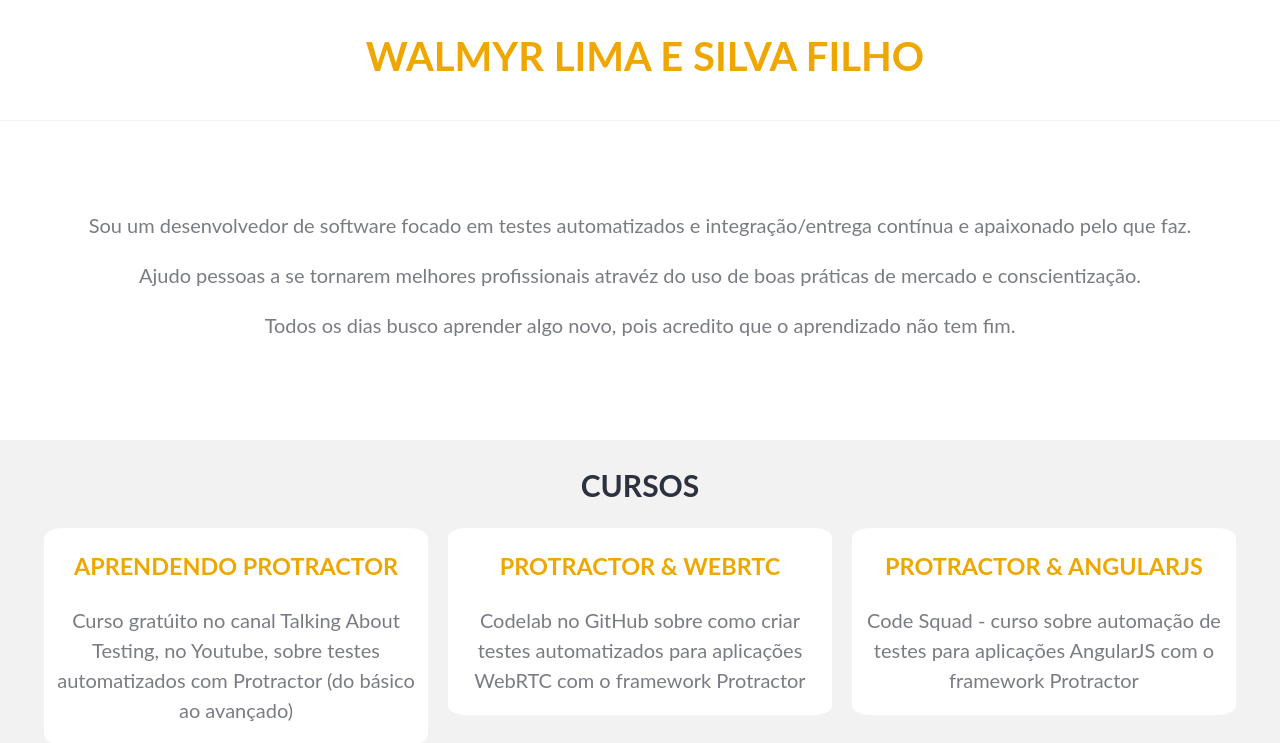
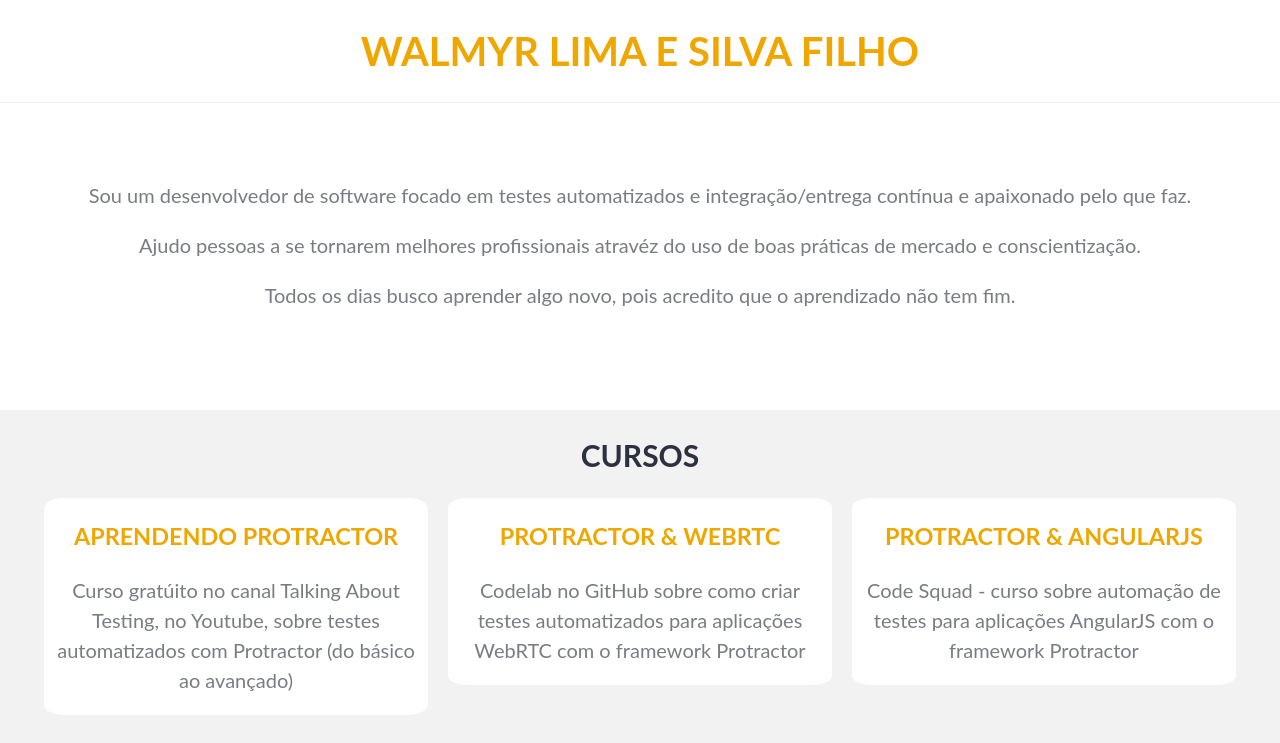
Before and after one commit to wlsf82/-walmyr-filho-react, a React (Create React App) app: page / in a window 1280 px wide. Shown: the top 743 px of the page. Built offline with nearby package versions, Linux system fonts and the light colour scheme.

Commit message:
resize header on scroll

```diff
--- a/package.json
+++ b/package.json
@@ -7,6 +7,7 @@
     "npm": "5.4.0"
   },
   "dependencies": {
+    "jquery": "^3.3.1",
     "react": "^15.6.1",
     "react-dom": "^15.6.1",
     "react-scripts": "1.0.10",
--- a/src/App.css
+++ b/src/App.css
@@ -1,19 +1,41 @@
-.App {
-  font-family: "Lato", sans-serif;
-  font-size: 20px;
-  text-align: center;
+*,
+*:before,
+*:after {
+    padding: 0;
+    box-sizing: border-box;
+    -moz-box-sizing: border-box;
+    -webkit-box-sizing: border-box;
 }
 
-.App-header {
+header {
     background-color: #fff;
     border-bottom: 1px solid #f2f2f2;
-    height: 110px;
-  	left: 0;
-    padding:5px;
-  	position: fixed;
-    top: 0;
+    float: left;
     width: 100%;
-    z-index: 100;
+    position: fixed;
+    z-index: 10;
+}
+
+header.small {
+    height: 75px;
+}
+header.small h1 {
+    font-size: 26px;
+    padding-top: 5px;
+}
+
+header,
+a {
+    transition: .7s all;
+    -moz-transition: .7s all;
+    -webkit-transition: .7s all;
+    -o-transition: .7s all;
+}
+
+.App {
+    font-family: "Lato", sans-serif;
+    font-size: 20px;
+    text-align: center;
 }
 
 .main-content {
@@ -24,7 +46,6 @@
 
 .main-content .introduction {
     padding-bottom: 80px;
-	padding-top: 30px;
 }
 
 a {
--- a/src/AppMobile.css
+++ b/src/AppMobile.css
@@ -1,14 +1,15 @@
 @media only screen and (max-device-width: 650px) {
-	.App-header a:hover {
-		color: #efa700;
+	h1 {
+		font-size: 130%;
 	}
 
-	h1 {
-		font-size: 150%;
+	header.small h1 {
+	    font-size: 20px;
+	    padding-top: 15px;
 	}
 
 	.main-content {
-	    padding-top:110px;
+	    padding-top:100px;
 	}
 
 	.main-content .introduction {
--- a/src/components/PageContent/index.js
+++ b/src/components/PageContent/index.js
@@ -9,7 +9,7 @@ import React, { PureComponent } from "react";
 class PageContent extends PureComponent {
     render() {
         return (
-            <div className="main-content">
+            <div className="main-content stretch">
                 <Introduction />
                 <Courses />
                 <Blog />
--- a/src/components/PageHeader/index.js
+++ b/src/components/PageHeader/index.js
@@ -3,11 +3,13 @@ import React, { PureComponent } from "react";
 class PageHeader extends PureComponent {
     render() {
         return (
-            <div className="App-header">
-                <h1>
-                    <a href="#">Walmyr Lima e Silva Filho</a>
-                </h1>
-            </div>
+            <header class="large">
+                <div className="container">
+                    <h1>
+                        <a href="#">Walmyr Lima e Silva Filho</a>
+                    </h1>
+                </div>
+            </header>
         );
     }
 }
--- a/src/index.js
+++ b/src/index.js
@@ -1,5 +1,6 @@
 import React from "react";
 import ReactDOM from "react-dom";
+import $ from 'jquery';
 import "./index.css";
 import App from "./App";
 import registerServiceWorker from "./registerServiceWorker";
@@ -11,3 +12,9 @@ if (module.hot) {
 }
 
 registerServiceWorker();
+
+$(document).on("scroll", () => {
+    $(document).scrollTop() > 100 ?
+        $("header").removeClass("large").addClass("small") :
+        $("header").removeClass("small").addClass("large");
+});
```
Also changed, not shown: 1 other file (tests, documents, lock files or other folders).
